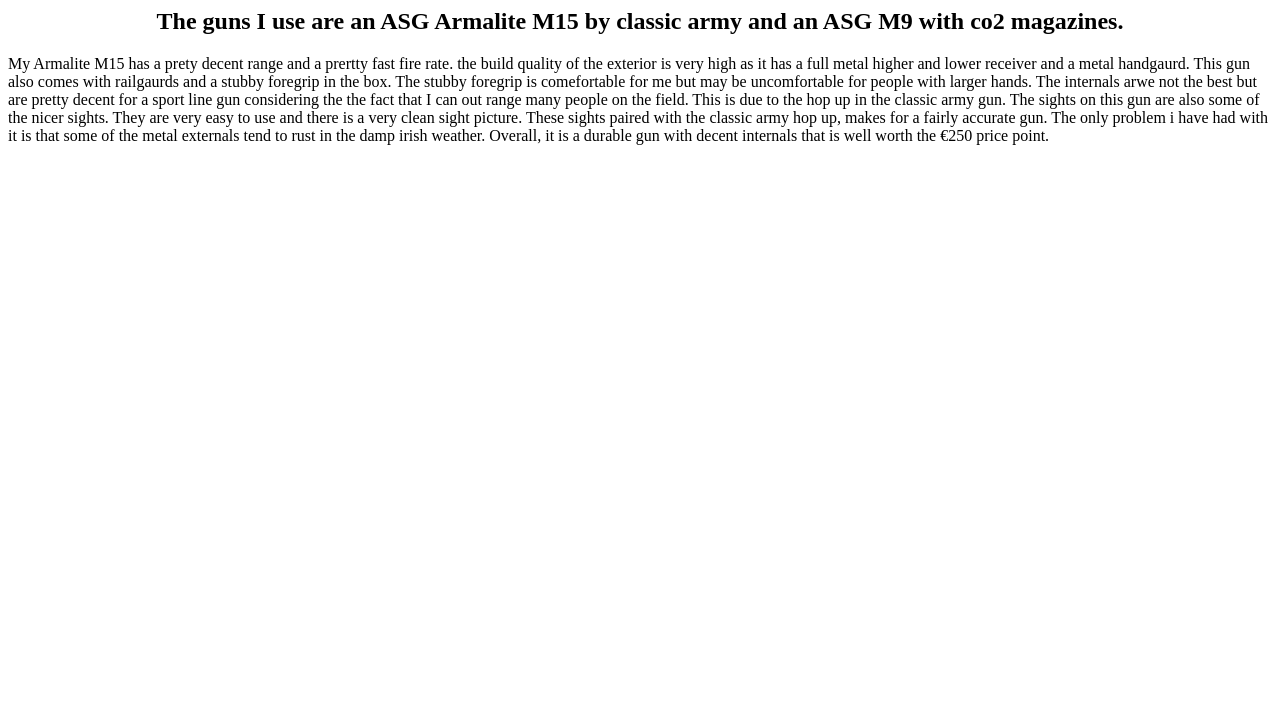
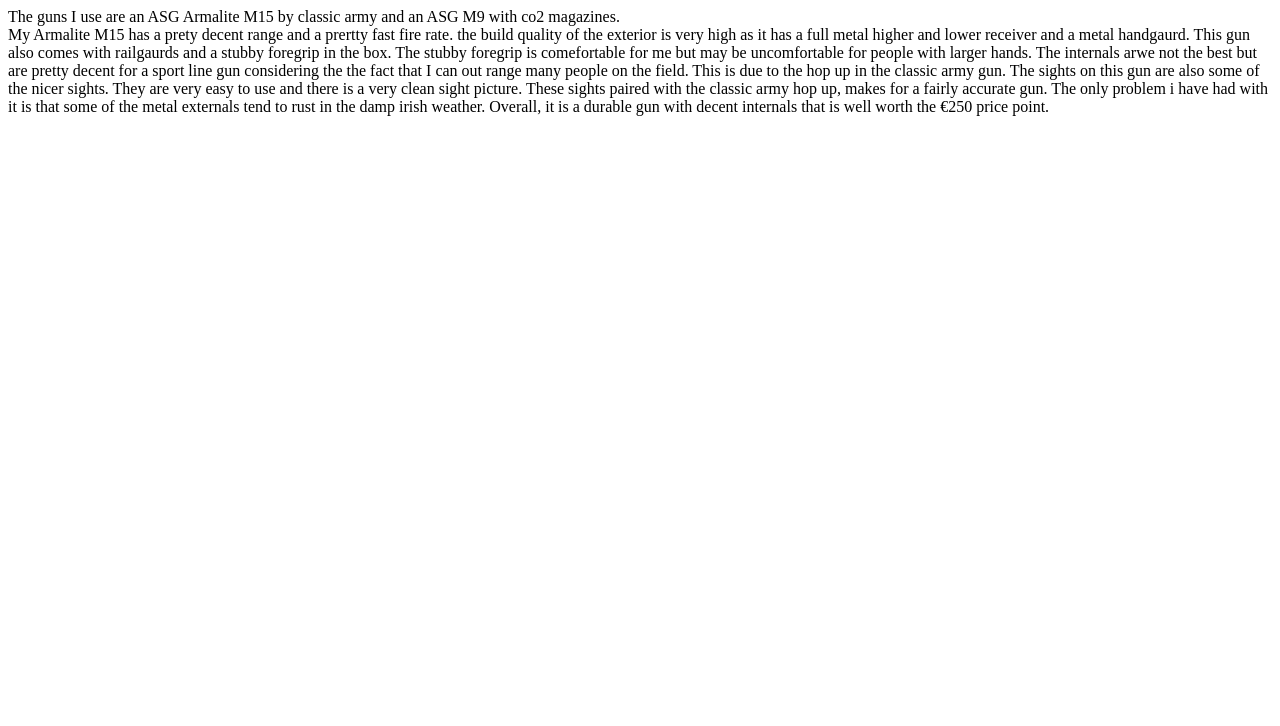
Before and after one commit to 15lcobb/15lcobb.github.io, a plain HTML site: page index.html in a window 1280 px wide. Shown: the part 74-800 px from the top of the page. Drawn offline with Linux system fonts and the light colour scheme.

Commit message:
Update index.html

```diff
--- a/index.html
+++ b/index.html
@@ -7,8 +7,8 @@
     </head>
     <body>
         <h1>My guns</h1>
-        <h2>The guns I use are an ASG Armalite M15 by classic army and an ASG M9 with co2 magazines.</h2>
-        <P> My Armalite M15 has a prety decent range and a prertty fast fire rate. the build quality of the exterior is very high as it has a full metal higher and lower receiver and a metal handgaurd. This gun also comes with railgaurds and a stubby foregrip in the box. The stubby foregrip is comefortable for me but may be uncomfortable for people with larger hands. The internals arwe not the best but are pretty decent for a sport line gun considering the the fact that I can out range many people on the field. This is due to the hop up in the classic army gun. The sights on this gun are also some of the nicer sights. They are very easy to use and there is a very clean sight picture. These sights paired with the classic army hop up, makes for a fairly accurate gun.  The only problem i have had with it is that some of the metal externals tend to rust in the damp irish weather. Overall, it is a durable gun with decent internals that is well worth the €250 price point.</p>
+
+        <P>The guns I use are an ASG Armalite M15 by classic army and an ASG M9 with co2 magazines.<br> My Armalite M15 has a prety decent range and a prertty fast fire rate. the build quality of the exterior is very high as it has a full metal higher and lower receiver and a metal handgaurd. This gun also comes with railgaurds and a stubby foregrip in the box. The stubby foregrip is comefortable for me but may be uncomfortable for people with larger hands. The internals arwe not the best but are pretty decent for a sport line gun considering the the fact that I can out range many people on the field. This is due to the hop up in the classic army gun. The sights on this gun are also some of the nicer sights. They are very easy to use and there is a very clean sight picture. These sights paired with the classic army hop up, makes for a fairly accurate gun.  The only problem i have had with it is that some of the metal externals tend to rust in the damp irish weather. Overall, it is a durable gun with decent internals that is well worth the €250 price point.</p>
     <style>
     body {background-color: rgb(white);   }
     p{color: rgb(0, 0, 0);   }
```
